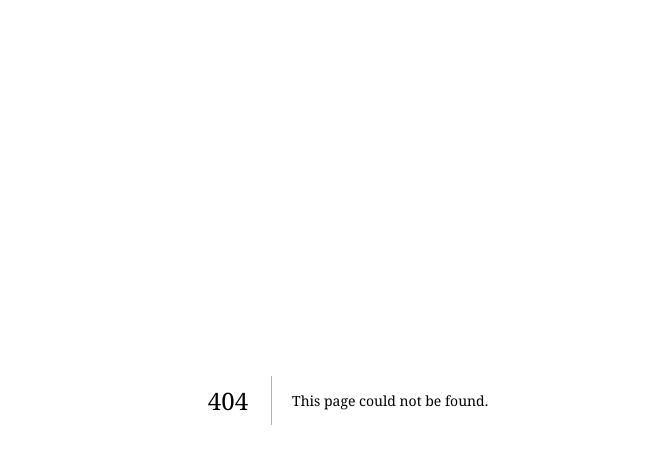
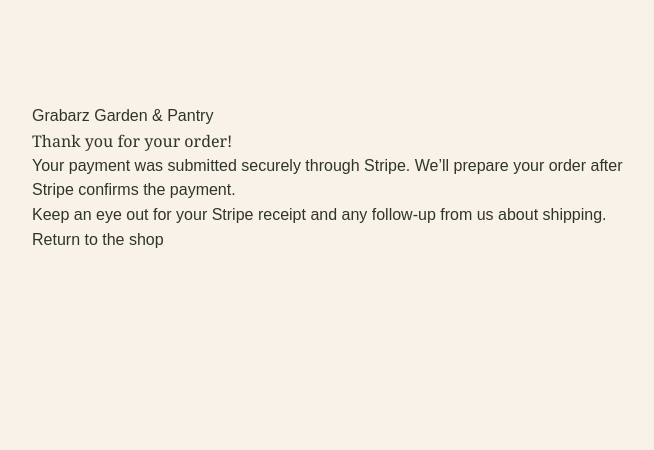
Before and after one commit to grabarzfarmstand/grabarz-garden-pantry, a Next.js app: page /order-success in a window 1280 px wide. Before the commit this address had no page. Shown: the top 450 px of the page, without its empty margins (292-946 px from the left). Built offline with nearby package versions, Linux system fonts and the light colour scheme.

Commit message:
Add customer order confirmation page

```diff
--- /dev/null
+++ b/app/order-success/page.tsx
@@ -0,0 +1,22 @@
+"use client";
+
+import { useEffect } from "react";
+
+const CART_KEY = "grabarz-market-cart";
+
+export default function OrderSuccessPage() {
+  useEffect(() => {
+    localStorage.removeItem(CART_KEY);
+    window.dispatchEvent(new Event("grabarz-cart-change"));
+  }, []);
+
+  return (
+    <main style={{ maxWidth: 680, margin: "10vh auto", padding: 24, color: "#30352a" }}>
+      <p>Grabarz Garden & Pantry</p>
+      <h1>Thank you for your order!</h1>
+      <p>Your payment was submitted securely through Stripe. We’ll prepare your order after Stripe confirms the payment.</p>
+      <p>Keep an eye out for your Stripe receipt and any follow-up from us about shipping.</p>
+      <a href="/#shop">Return to the shop</a>
+    </main>
+  );
+}
```
